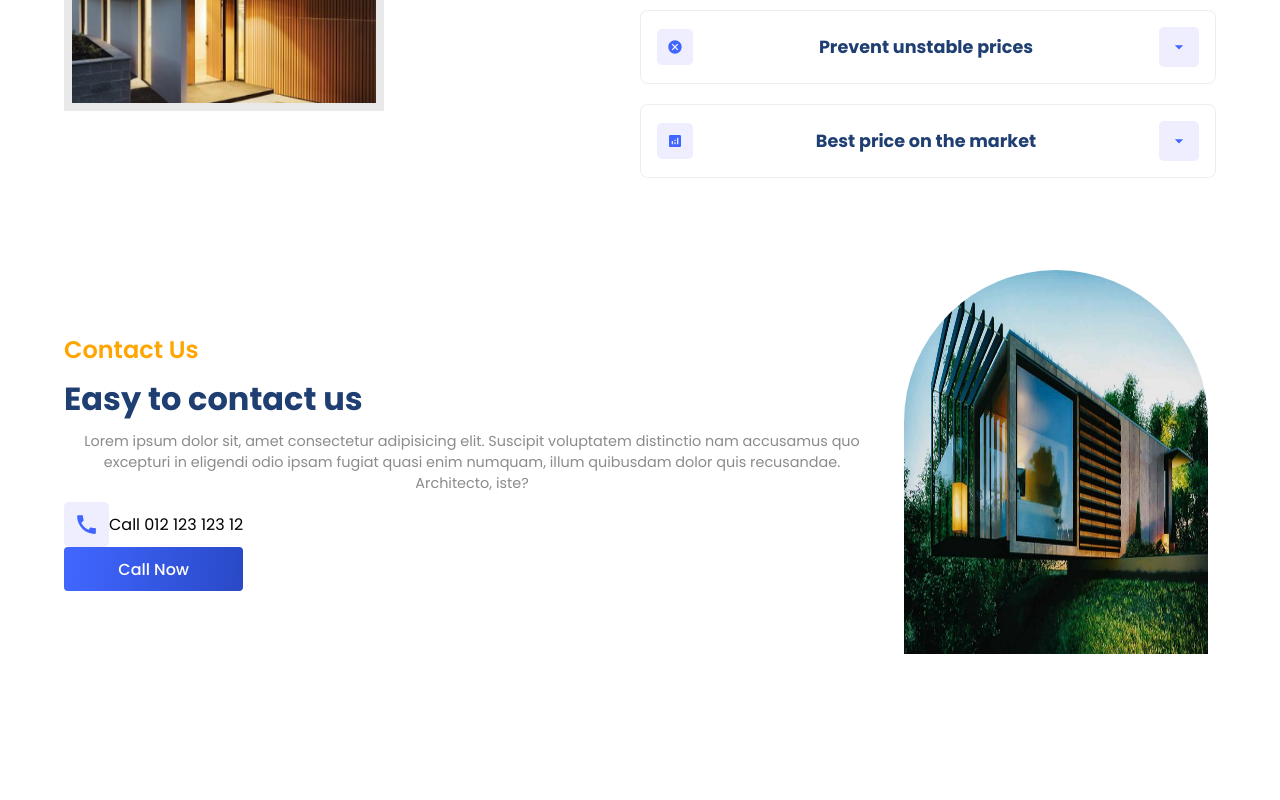
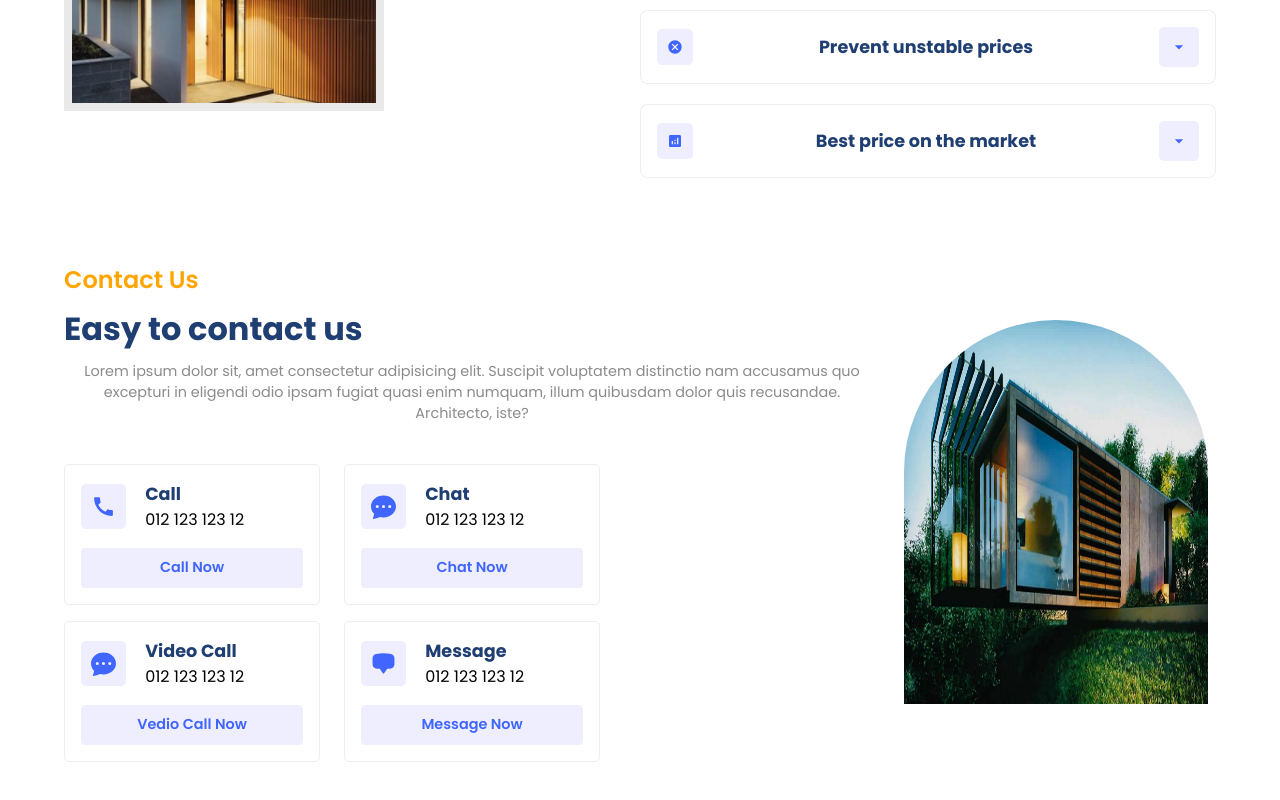
Before and after one commit to itssg001/React.js-Projects, a React (Vite) app in the folder Real-Estate-Website/: page / in a window 1280 px wide. Shown: the part 1723-2523 px from the top of the page. Before the commit the page ends 2449 px from the top, so only its background shows below. Built offline with nearby package versions, Linux system fonts and the light colour scheme.

Commit message:
contact  section created

```diff
--- a/Real-Estate-Website/src/components/Contact/Contact.jsx
+++ b/Real-Estate-Website/src/components/Contact/Contact.jsx
@@ -16,20 +16,64 @@ conact = () => {
 
             <div className="contactModes">
                 {/* first-row  */}
-                <div className="firstRow">
+                <div className="row">
                     <div className="mode">
-                        <div className="flexStart">
+                        <div className="flexStart part-1">
                             <div className="icon">
                                 <MdCall size={25}/>
                             </div>
                             <div className="detail">
-                                <span>Call</span>
+                                <span className='primaryText'>Call</span>
                                 <span> 012 123 123 12</span>
 
                             </div>
                         </div>
+                        <div className="button">Call Now</div>
                     </div>
-                    <div className="button">Call Now</div>
+                    <div className="mode">
+                        <div className="flexStart part-1">
+                            <div className="icon">
+                                <BsFillChatDotsFill size={25}/>
+                            </div>
+                            <div className="detail">
+                                <span className='primaryText'>Chat</span>
+                                <span> 012 123 123 12</span>
+
+                            </div>
+                        </div>
+                        <div className="button">Chat Now</div>
+                    </div>
+
+                </div>
+                {/* Second-Row  */}
+                <div className="row">
+                    <div className="mode">
+                        <div className="flexStart part-1">
+                            <div className="icon">
+                                <BsFillChatDotsFill size={25}/>
+                            </div>
+                            <div className="detail">
+                                <span className='primaryText'>Video Call</span>
+                                <span> 012 123 123 12</span>
+
+                            </div>
+                        </div>
+                        <div className="button">Vedio Call Now</div>
+                    </div>
+                    <div className="mode">
+                        <div className="flexStart part-1">
+                            <div className="icon">
+                                <HiChatBubbleBottomCenter size={25}/>
+                            </div>
+                            <div className="detail">
+                                <span className='primaryText'>Message</span>
+                                <span> 012 123 123 12</span>
+
+                            </div>
+                        </div>
+                        <div className="button">Message Now</div>
+                    </div>
+
                 </div>
             </div>
 
--- a/Real-Estate-Website/src/components/Contact/contact.css
+++ b/Real-Estate-Website/src/components/Contact/contact.css
@@ -1,4 +1,7 @@
 .c-container{
+    display: flex;
+    align-items: center;
+    /* justify-content: space-between; */
 
     .c-left{
         display: flex;
@@ -8,3 +11,63 @@
         justify-content: center;
     }
 }
+
+
+
+
+.contactModes{
+    display: flex;
+    flex-direction: column;
+    gap: 1rem;
+    margin-top: 2rem;
+}
+.contactModes .row{
+    display: flex;
+    align-items: center;
+    justify-content: center;
+    gap: 1.5rem;
+}
+.mode{
+    display: flex;
+    flex-direction: column;
+    /* align-items: start;  */
+    /* justify-content: center; */
+    width: 16rem;
+    padding: 1rem;
+    border: 0.8px solid rgba(128, 128, 128, 0.143);
+    border-radius: 5px;
+    gap: 1rem;
+    transition: all 300ms ease-in;
+}
+.part-1{
+    gap: 1.2rem;
+}
+.detail{
+    display: flex;
+    flex-direction: column;
+    align-items: start;
+
+    justify-content: center;
+}
+ .mode  .button{
+    text-align: center;
+    width: 100%;
+    background: var(--lightBlue);
+    color: var(--blue);
+    font-size: 0.9rem;
+    font-weight: 600;
+}
+.mode .detail .primaryText{
+    font-size: 1.1rem;
+}
+
+.mode:hover{
+scale: 1;
+box-shadow: var(--shadow);
+}
+
+.mode .button:hover{
+    background: var(--blue-gradient);
+    color: white;
+    scale: 0.8;
+}
```
